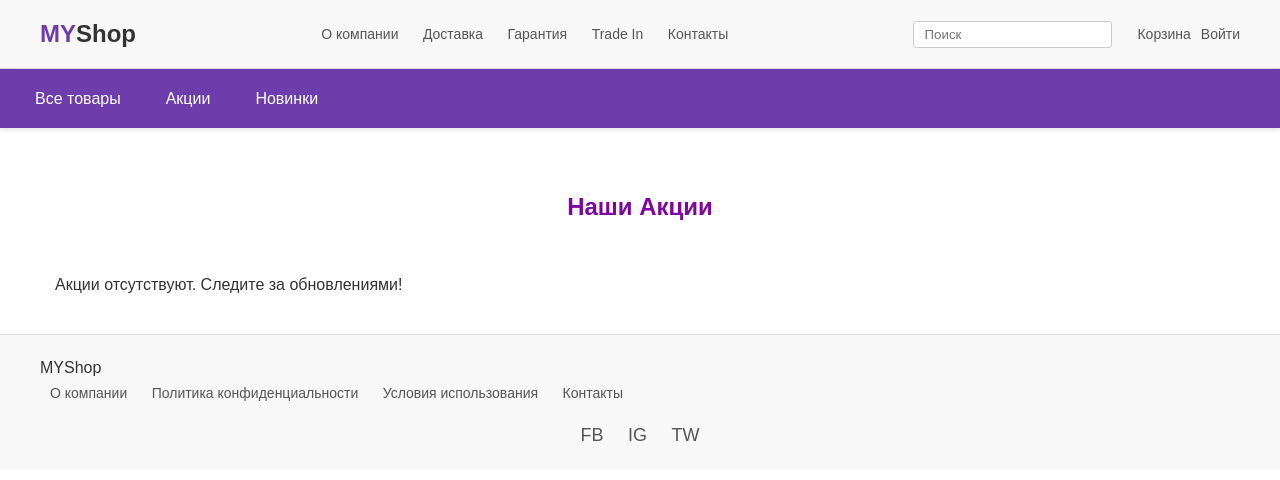
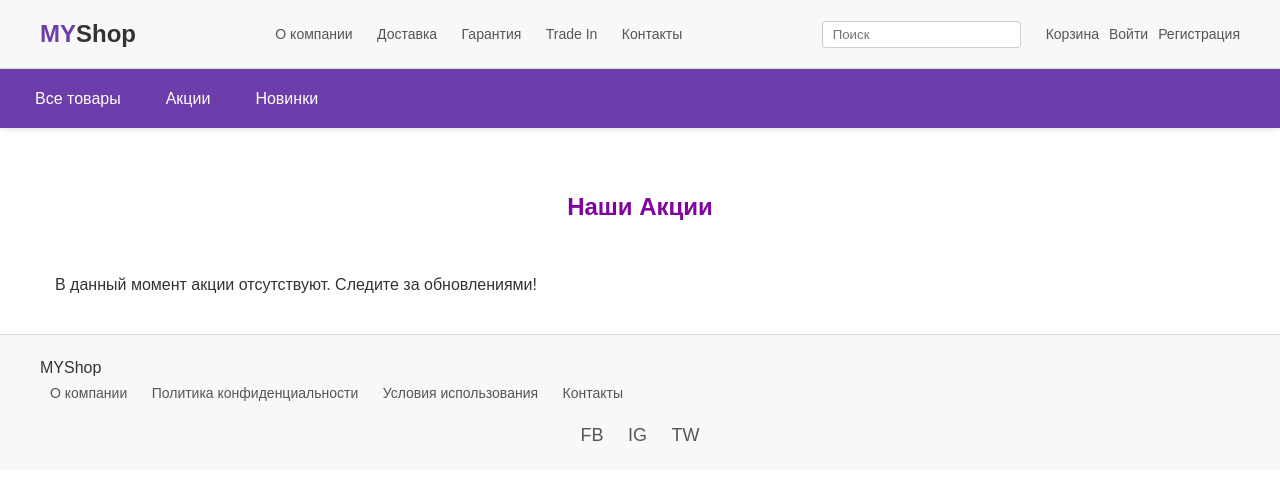
Before and after one commit to JolyCougar/Shop_django, a Django app: page /promotion/ in a window 1280 px wide. Shown: the top 480 px of the page. Run offline with Django 5.2, Linux system fonts and the light colour scheme; data that the repository does not hold is empty.

Commit message:
add: registration button and fix view error

```diff
--- a/shop/templates/include/header.html
+++ b/shop/templates/include/header.html
@@ -21,6 +21,7 @@
 
             {% else %}
                 <a href="{% url 'account:login' %}" class="login" title="Войти">Войти</a>
+                <a href="{% url 'account:registration' %}" class="login" title="Войти">Регистрация</a>
             {% endif %}
 
 
--- a/shop/templates/include/navi_bar.html
+++ b/shop/templates/include/navi_bar.html
@@ -23,6 +23,7 @@
             <a href="{% url 'account:profile' user.pk %}" class="profile-button">{{ user.username }}</a>
         {% else %}
             <a href="{% url 'account:login' %}" class="profile-button">Войти</a>
+            <a href="{% url 'account:registration' %}" class="login" title="Войти">Регистрация</a>
         {% endif %}
     </div>
 
--- a/shop/templates/shop/promotion_list.html
+++ b/shop/templates/shop/promotion_list.html
@@ -18,7 +18,7 @@
             </div>
         </div>
         {% empty %}
-        <p>Акции отсутствуют. Следите за обновлениями!</p>
+        <p>В данный момент акции отсутствуют. Следите за обновлениями!</p>
         {% endfor %}
     </div>
 </div>
--- a/shop/views.py
+++ b/shop/views.py
@@ -13,6 +13,7 @@ class MainPage(ListView):
     model = Marketing
     template_name = "shop/main.html"
     context_object_name = "marketing"
+    queryset = Marketing.objects.filter(archived=False)
 
     def get_context_data(self, **kwargs):
         context = super().get_context_data(**kwargs)
```
Also changed, not shown: account/templates/account/register.html (+9 -8 lines).
